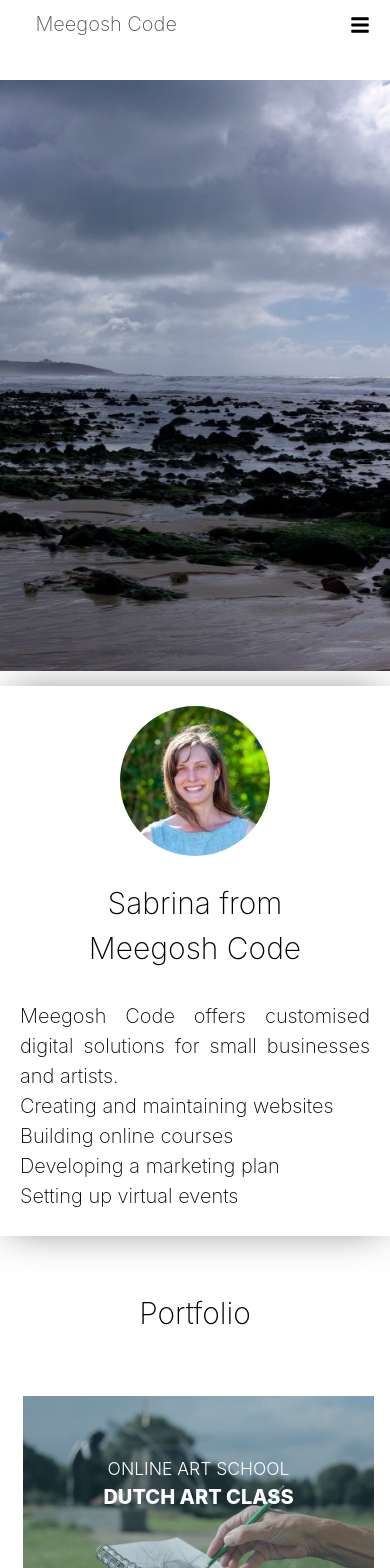
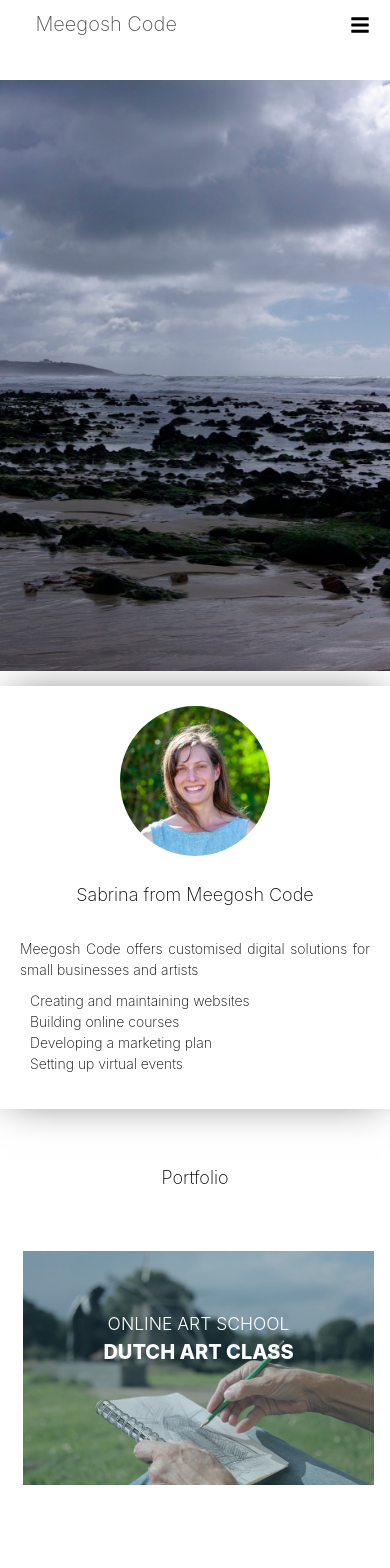
Before and after one commit to SabMc/meegoshcode, a React (Create React App) app: page / in a window 390 px wide. Shown: the top 1568 px of the page. Built offline with nearby package versions, Linux system fonts and the light colour scheme.

Commit message:
adjust font-sizes
 to increase readability

```diff
--- a/src/App.css
+++ b/src/App.css
@@ -32,3 +32,29 @@ p {
 
 a{text-decoration: none;
   color: var(--primary-color);}
+
+  @media screen and (max-width: 1200px) {
+    h2{
+      font-size: 18px;
+    }
+
+    h5 {
+      font-size: 80px;
+    }
+  }
+
+
+@media screen and (max-width:900px){
+
+  h2{
+    font-size: 18px;
+  }
+
+  h5 {
+    font-size: 20px;
+  }
+  p, li {
+    font-size: 14px;
+  }
+
+}
--- a/src/components/About.css
+++ b/src/components/About.css
@@ -36,7 +36,11 @@
   flex: 1;
 }
 
-.service-list{list-style-type: none;
+.service-list{
+  list-style-type: none;
+  margin:0 auto;
+  padding:10px;
+  line-height: 1.5;
 }
 
 @media screen and (max-width: 1200px) {
@@ -53,9 +57,8 @@
   }
 }
 
-@media screen and (max-width: 960px) {
+@media screen and (max-width: 900px) {
   .parallax h5 {
-    font-size: 80px;
     padding: 20px 40px;
   }
   .introduction {
@@ -65,4 +68,9 @@
   .me-image {
     width: 150px;
   }
+  .service-list{
+    padding:10px;
+    line-height: 1.5;
+    text-align: left;
 }
+}
--- a/src/components/About.js
+++ b/src/components/About.js
@@ -17,10 +17,14 @@ function About() {
           <div className="description two">
             <h2 className="article-title">Sabrina from Meegosh Code</h2>
             <p className="short-text">
-            Meegosh Code offers customised digital solutions for small businesses and artists.
-            <ul className="service-list"><li>Creating and maintaining websites
-</li><li>Building online courses</li><li>Developing a marketing plan</li><li>Setting up virtual events</li></ul>
+            Meegosh Code offers customised digital solutions for small businesses and artists
             </p>
+            <ul className="service-list">
+              <li>Creating and maintaining websites</li>
+              <li>Building online courses</li>
+              <li>Developing a marketing plan</li>
+              <li>Setting up virtual events</li></ul>
+
           </div>
         </div>
       </div>
--- a/src/components/Portfolio.css
+++ b/src/components/Portfolio.css
@@ -14,9 +14,7 @@
   align-items: center;
 }
 
-@media screen and (max-width: 1200px) {
-  .projects-container{flex-direction: column;}
-}
+
 
 .grid{
   position: relative;
@@ -167,16 +165,18 @@
     transform: translate3d(0,0,0);
   }
 
+  @media screen and (max-width: 1200px) {
+    .projects-container{
+      flex-direction: column;
+    }
+  }
+
   @media screen and (max-width: 960px) {
     .grid figure p {
-
       font-size: 55%;
-
-
   }
 
   .grid figure h2 {
-
     font-size: 70%;
 }
 }
```
